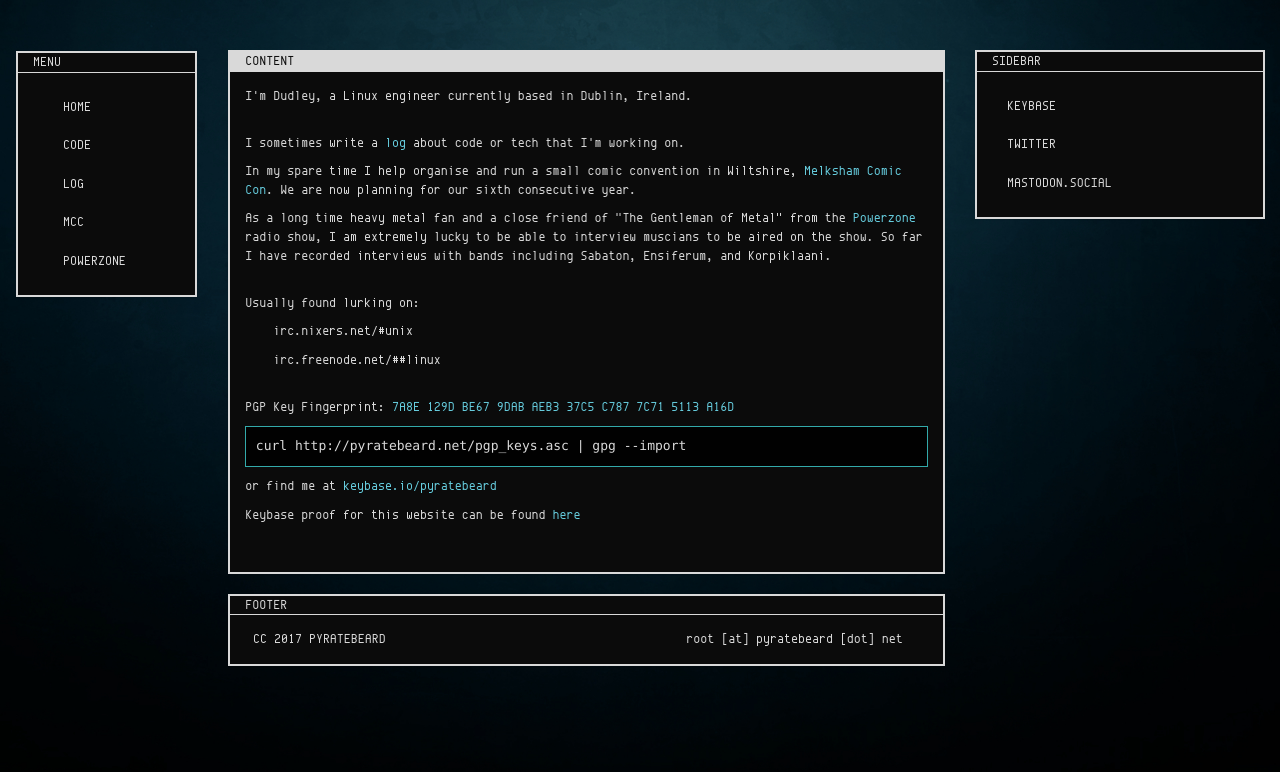
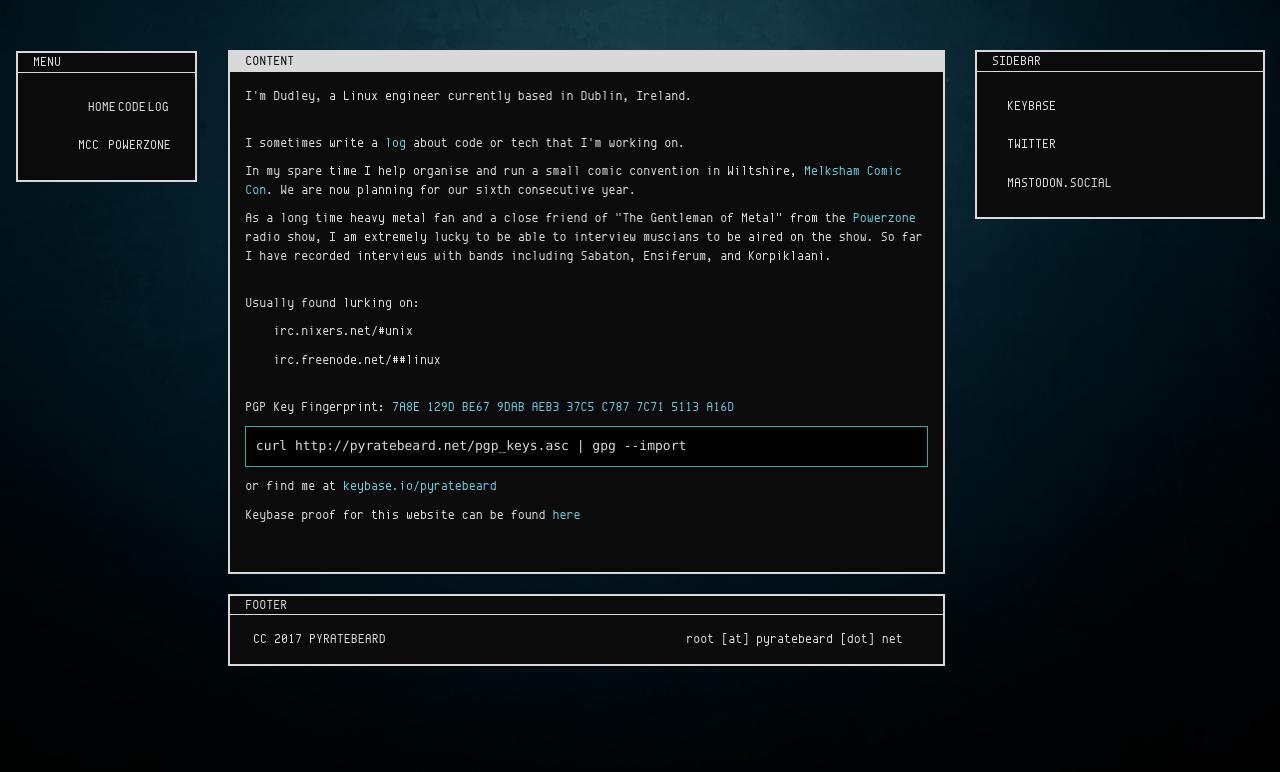
Before and after one commit to pyratebeard/pyratebeard.github.io, a Jekyll site: the page built from index.html, in a window 1280 px wide. Shown: the top 772 px of the page. Built offline with Jekyll 4.4.1, drawn with Linux system fonts in a browser that asks for light colours.

Commit message:
moved col class to li

```diff
--- a/_includes/menu.html
+++ b/_includes/menu.html
@@ -1,7 +1,7 @@
-          <ul class="nav">
-            <li><a href="{{site.baseurl }}/">HOME</a></li>
-            <li><a href="{{site.baseurl }}/code.html">CODE</a></li>
-            <li><a href="{{site.baseurl }}/log.html">LOG</a></li>
-            <li><a href="{{site.baseurl }}/mcc.html">MCC</a></li>
-            <li><a href="{{site.baseurl }}/powerzone.html">POWERZONE</a></li>
-          </ul>
+<ul class="nav col-sm-13">
+  <li class="col-sm-2 col-sm-offset-1"><a href="{{site.baseurl }}/">HOME</a></li>
+  <li class="col-sm-2"><a href="{{site.baseurl }}/code.html">CODE</a></li>
+  <li class="col-sm-2"><a href="{{site.baseurl }}/log.html">LOG</a></li>
+  <li class="col-sm-2"><a href="{{site.baseurl }}/mcc.html">MCC</a></li>
+  <li class="col-sm-2"><a href="{{site.baseurl }}/powerzone.html">POWERZONE</a></li>
+</ul>
```
